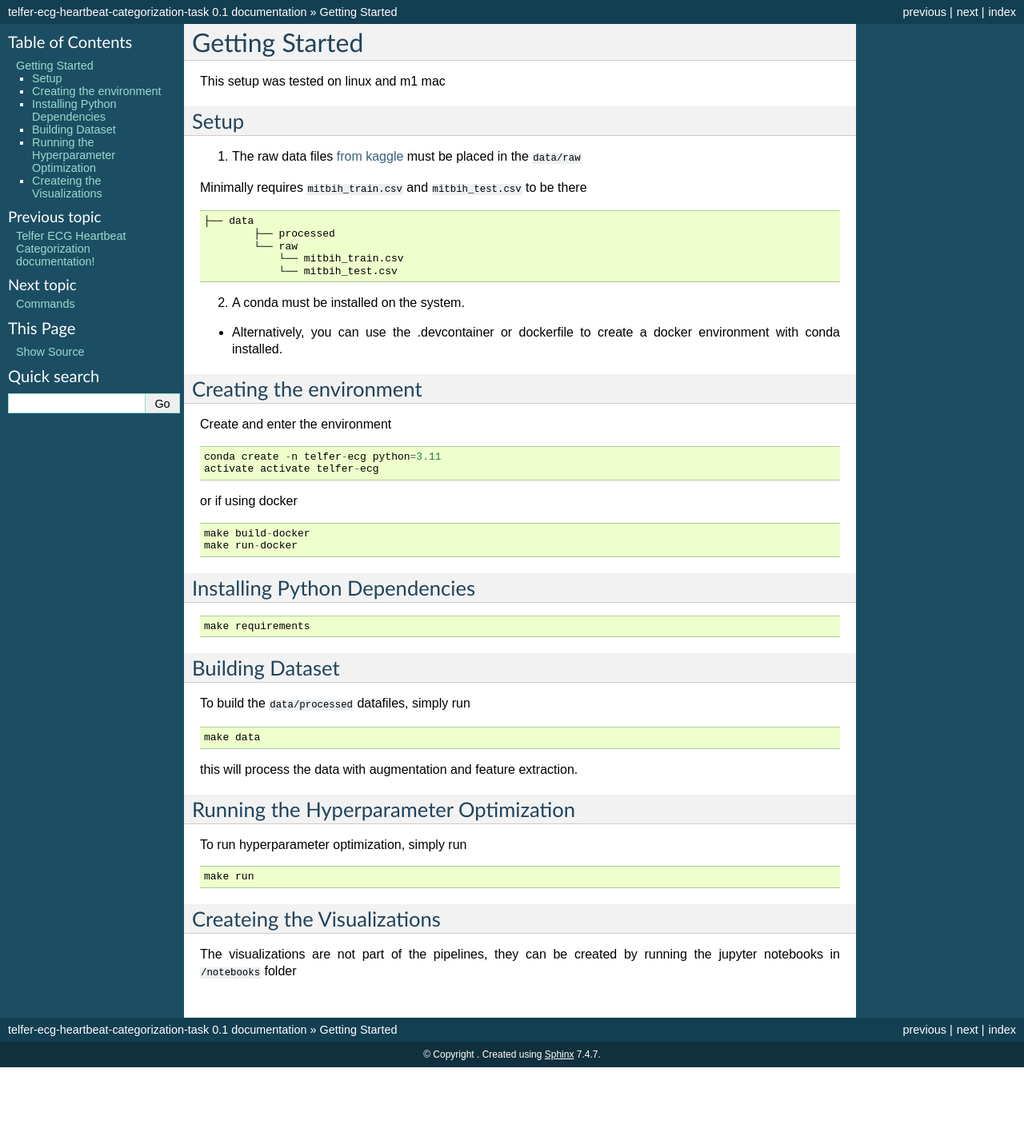
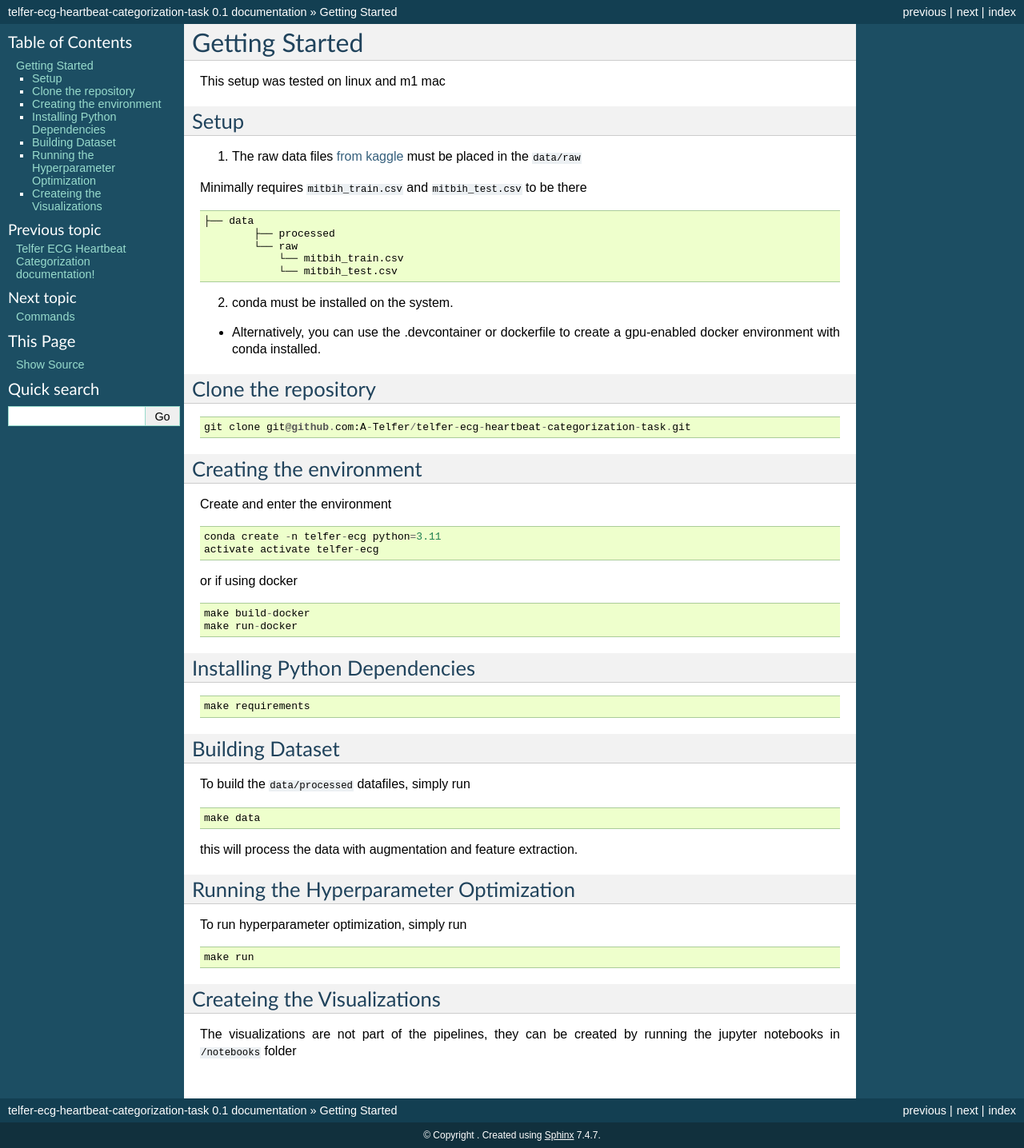
Before and after one commit to A-Telfer/telfer-ecg-heartbeat-categorization-task, a Sphinx documentation site: the page built from docs/getting-started.md, in a window 1280 px wide. Shown: the whole page at 80% size. Built offline with Sphinx 7.4.7, drawn with Linux system fonts in a browser that asks for light colours; before the commit the page ends 1335 px from its top, so only the background shows below that.

Commit message:
Updated docs and removed unused directory

````diff
--- a/docs/getting-started.md
+++ b/docs/getting-started.md
@@ -14,8 +14,13 @@ Minimally requires `mitbih_train.csv` and `mitbih_test.csv` to be there
             └── mitbih_test.csv
 ```
 
-2. A conda must be installed on the system.
-- Alternatively, you can use the .devcontainer or dockerfile to create a docker environment with conda installed.
+2. conda must be installed on the system.
+- Alternatively, you can use the .devcontainer or dockerfile to create a gpu-enabled docker environment with conda installed.
+
+## Clone the repository
+```
+git clone git@github.com:A-Telfer/telfer-ecg-heartbeat-categorization-task.git
+```
 
 ## Creating the environment
 Create and enter the environment
````
Also changed, not shown: 7 other files.
